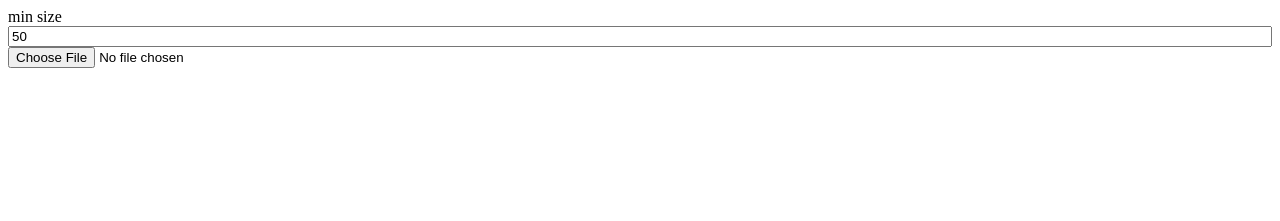
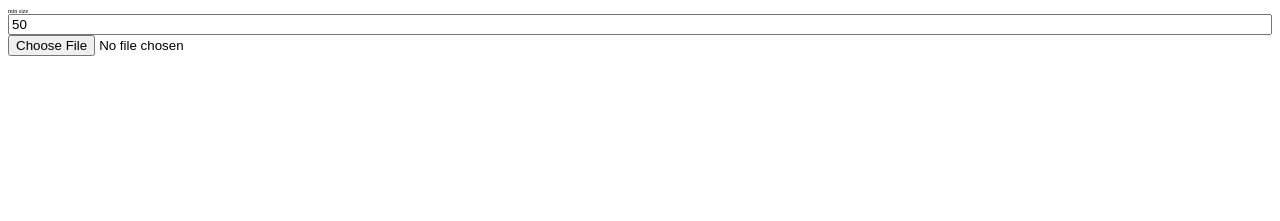
Before and after one commit to sokmontrey/image-to-ascii, a website: page public/index.html in a window 1280 px wide. Drawn offline with Linux system fonts and the light colour scheme.

Commit message:
update UI

```diff
--- a/public/index.html
+++ b/public/index.html
@@ -2,6 +2,9 @@
 	<head>
 		<script defer src='app.js'></script>
 		<style>
+			body{
+				font-size: 10%;
+			}
 			#file-input{
 				width: 100%;
 			}
```
